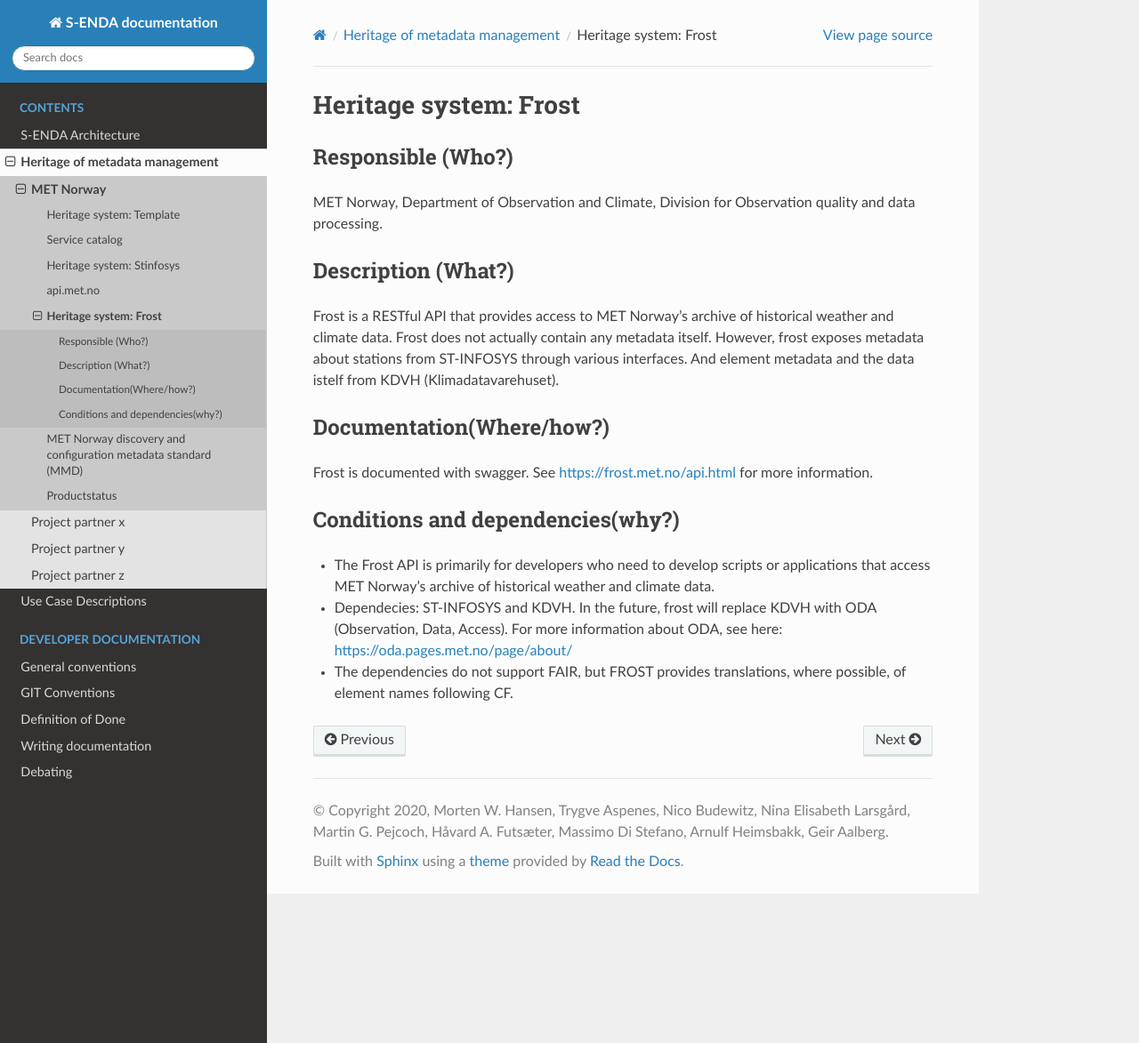
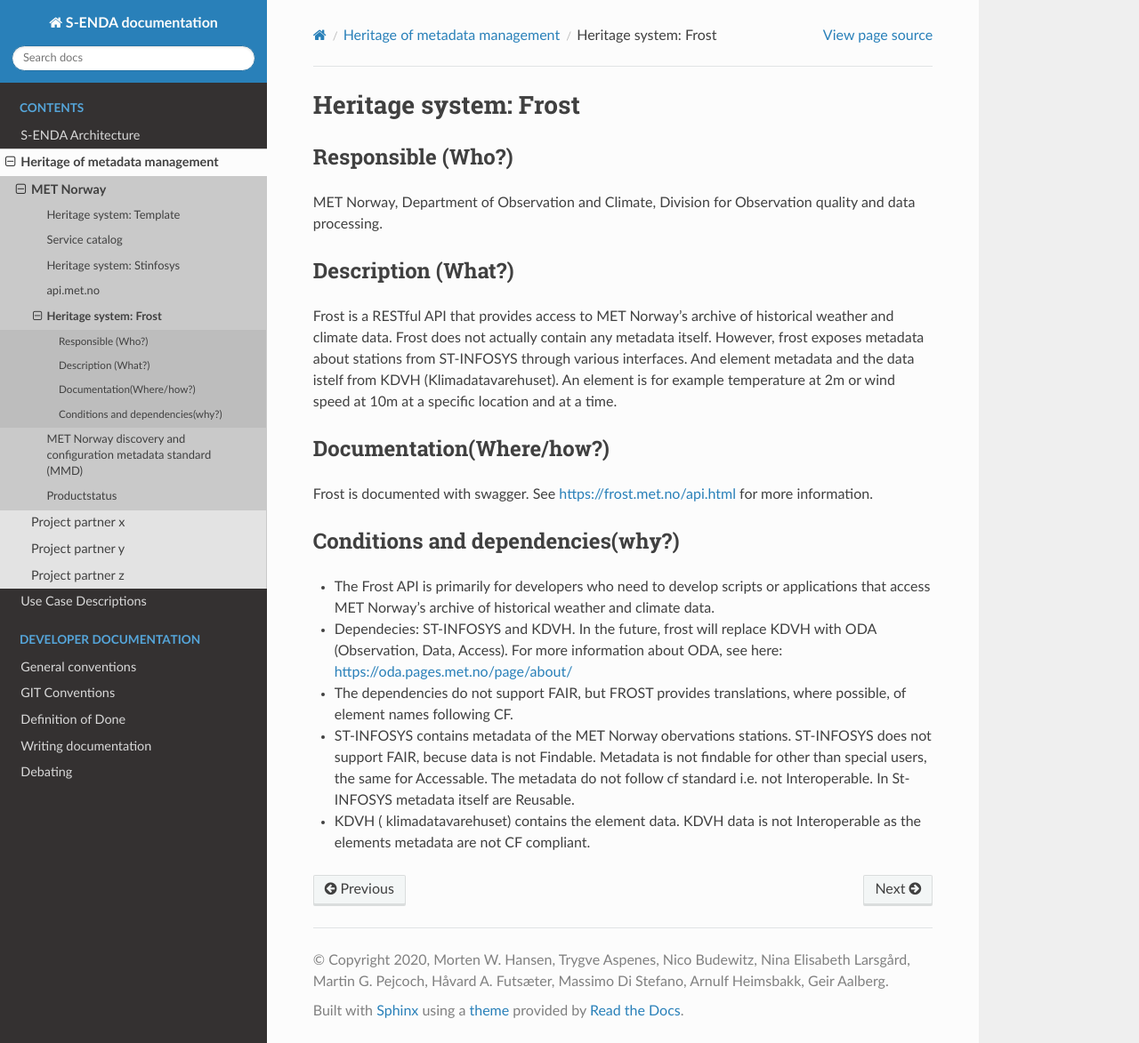
Before and after one commit to metno/S-ENDA-documentation, a Sphinx documentation site: the page built from source/frost.rst, in a window 1280 px wide and 1173 px high. Shown: the whole window at 89% size. Built offline with Sphinx 7.4.7 and the Read the Docs theme 2.0.0, drawn with Linux system fonts in a browser that asks for light colours.

Commit message:
#70 added some information as requested in #58

```diff
--- a/source/frost.rst
+++ b/source/frost.rst
@@ -26,7 +26,8 @@
 Frost is a RESTful API that provides access to MET Norway's archive of historical weather and
 climate data.  Frost does not actually contain any metadata itself. However, frost exposes metadata
 about stations from ST-INFOSYS through various interfaces. And element metadata and the data istelf
-from KDVH (Klimadatavarehuset).
+from KDVH (Klimadatavarehuset). An element is for example temperature at 2m or wind speed at 10m at
+a specific location and at a time.
 
 Documentation(Where/how?)
 =========================
@@ -48,3 +49,5 @@
 * The Frost API is primarily for developers who need to develop scripts or applications that access MET Norway's archive of historical weather and climate data.
 * Dependecies: ST-INFOSYS and KDVH. In the future, frost will replace KDVH with ODA (Observation, Data, Access). For more information about ODA, see here: https://oda.pages.met.no/page/about/
 * The dependencies do not support FAIR, but FROST provides translations, where possible, of element names following CF.
+* ST-INFOSYS contains metadata of the MET Norway obervations stations. ST-INFOSYS does not support FAIR, becuse data is not Findable. Metadata is not findable for other than special users, the same for Accessable. The metadata do not follow cf standard i.e. not Interoperable. In St-INFOSYS metadata itself are Reusable.
+* KDVH ( klimadatavarehuset) contains the element data. KDVH data is not Interoperable as the elements metadata are not CF compliant.
```
